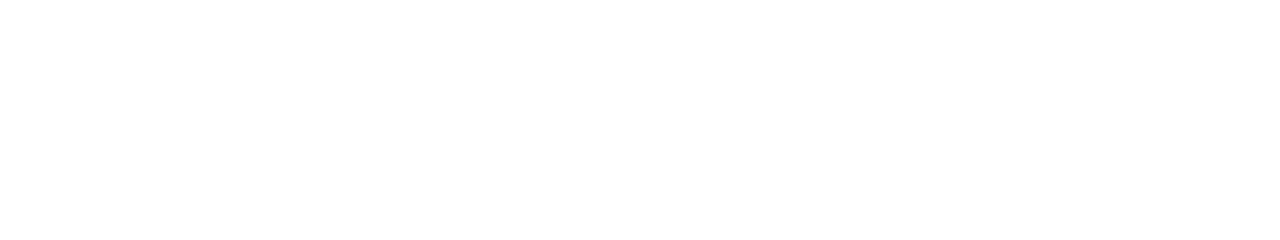
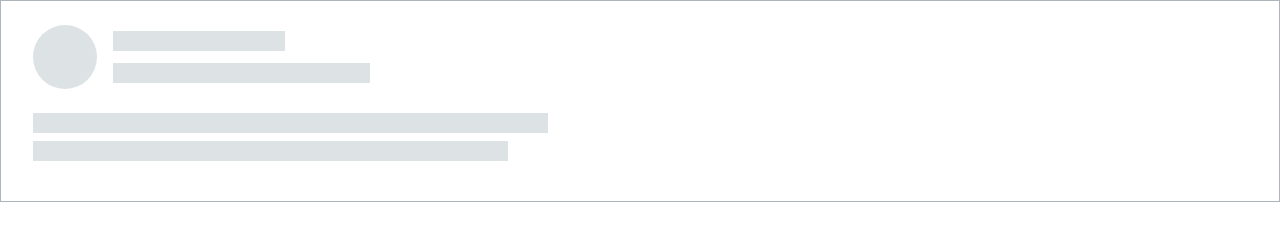
Before and after one commit to js-tasks-ru/htmlcss-20240216_t-klymets, a website: page 04-lection2/02-skeleton/index.html in a window 1280 px wide. Drawn offline with Linux system fonts and the light colour scheme.

Commit message:
create skeleton component.

```diff
--- a/04-lection2/02-skeleton/index.html
+++ b/04-lection2/02-skeleton/index.html
@@ -6,6 +6,19 @@
         <link rel="stylesheet" href="./skeleton.css">
     </head>
     <body>
+    <div class="skeleton">
+        <div class="skeleton__header">
+            <div class="skeleton__avatar"></div>
+            <div class="skeleton__lines skeleton__lines_header">
+                <div class="skeleton__line skeleton__line_size-xs"></div>
+                <div class="skeleton__line skeleton__line_size-s"></div>
+            </div>
+        </div>
+        <div class="skeleton__lines skeleton__lines_main-content">
+            <div class="skeleton__line skeleton__line_size-l"></div>
+            <div class="skeleton__line skeleton__line_size-m"></div>
+        </div>
+    </div>
 
     </body>
 </html>
--- a/04-lection2/02-skeleton/skeleton.css
+++ b/04-lection2/02-skeleton/skeleton.css
@@ -0,0 +1,57 @@
+.skeleton {
+    border: 1px solid var(--grey-3);
+    padding: 24px 32px 40px;
+    box-sizing: border-box;
+}
+
+.skeleton__header {
+    display: flex;
+    gap: 16px;
+    margin-bottom: 24px;
+}
+
+.skeleton__avatar {
+    height: 64px;
+    width: 64px;
+    background-color: var(--grey-2);
+    border-radius: 50%;
+}
+
+.skeleton__lines {
+    flex-grow: 1;
+    display: flex;
+    flex-direction: column;
+}
+
+.skeleton__lines_header {
+    justify-content: space-around;
+}
+
+.skeleton__lines_main-content {
+    gap: 8px;
+}
+
+.skeleton__line {
+    height: 20px;
+    background-color: var(--grey-2);
+}
+
+.skeleton__line_size-xs {
+    width: 30%;
+    max-width: 172px;
+}
+
+.skeleton__line_size-s {
+    width: 50%;
+    max-width: 257px;
+}
+
+.skeleton__line_size-m {
+    width: 70%;
+    max-width: 475px;
+}
+
+.skeleton__line_size-l {
+    width: 90%;
+    max-width: 515px;
+}
```
